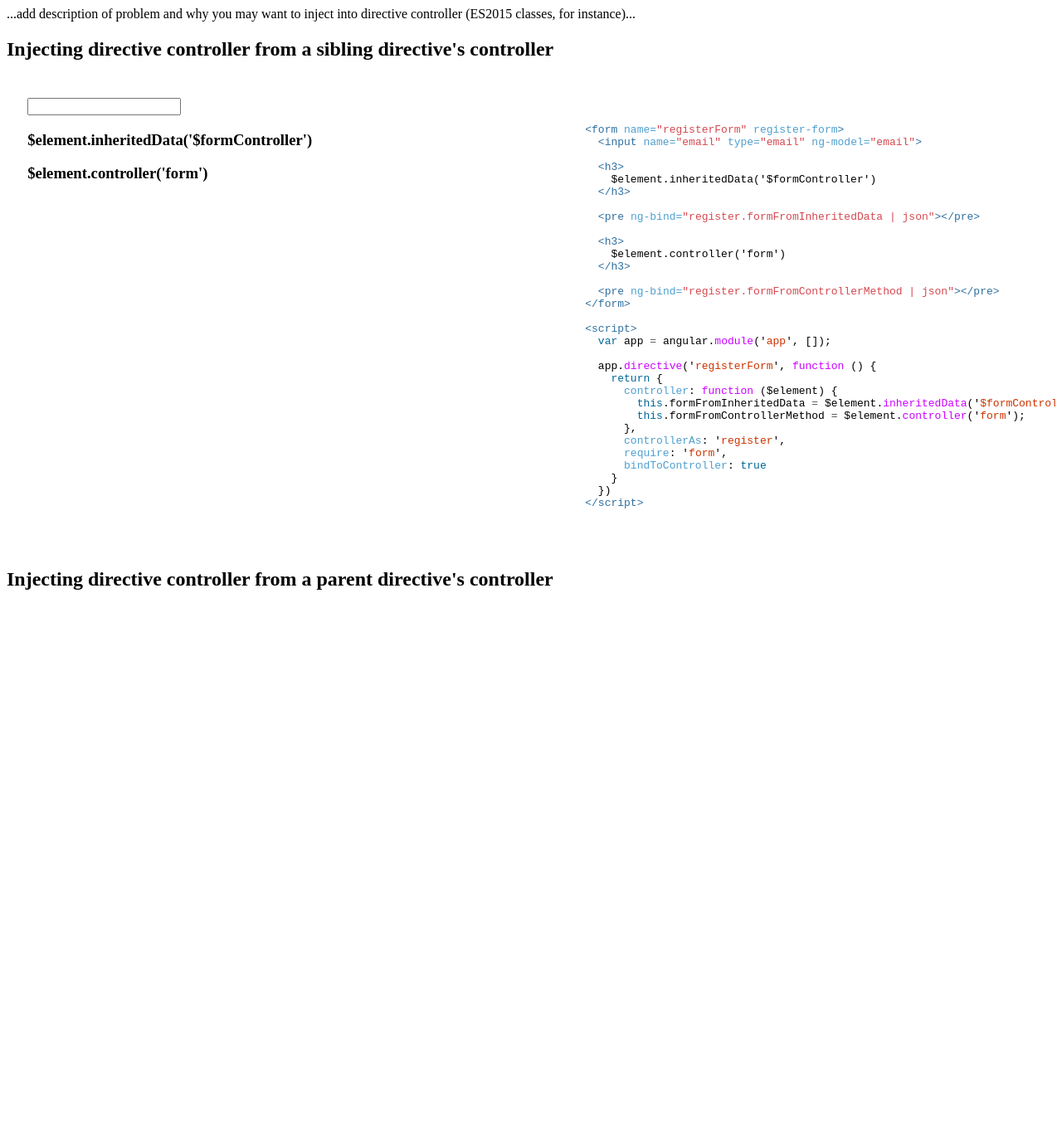
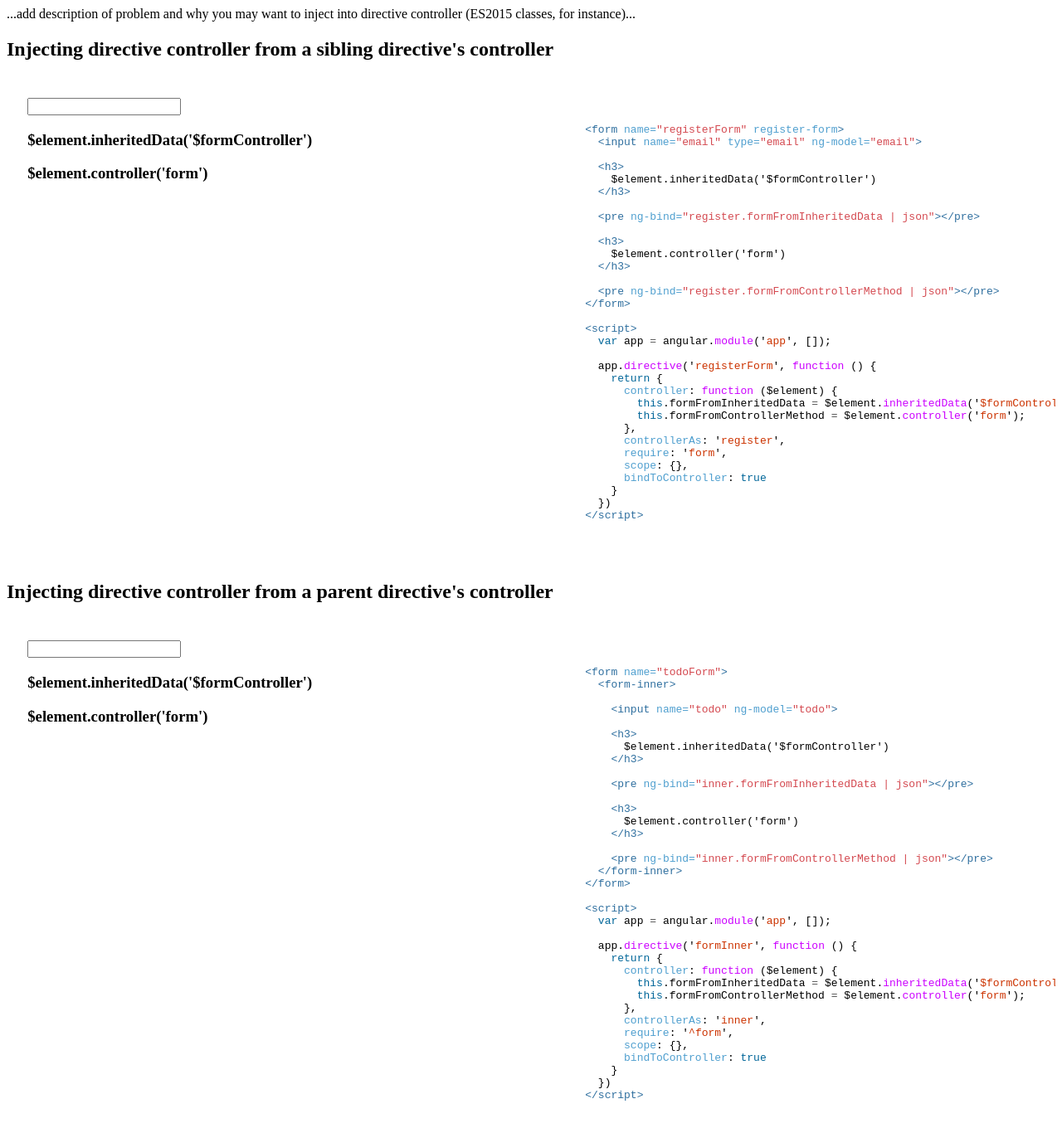
Before and after one commit to karlhorky/frontend-tricks, a Jekyll site: the page built from angular-1-inject-required-directive-controller-into-directive-controller/index.html, in a window 1280 px wide and 1400 px high, scrolled down 72 px. Shown: the top 1366 px of the window at 83% size. Built offline with Jekyll 4.4.1, drawn with Linux system fonts in a browser that asks for light colours; nearby versions of some CDN libraries; before the commit the page ends 900 px from its top, so only the background shows below that.

Commit message:
Try adding back second example with isolate scope

```diff
--- a/angular-1-inject-required-directive-controller-into-directive-controller/index.html
+++ b/angular-1-inject-required-directive-controller-into-directive-controller/index.html
@@ -54,6 +54,7 @@ title: AngularJS - Inject required directive controller into directive controlle
       },
       controllerAs: 'register',
       require: 'form',
+      scope: {},
       bindToController: true
     }
   })
@@ -74,3 +75,51 @@ title: AngularJS - Inject required directive controller into directive controlle
 <h2>
   Injecting directive controller from a parent directive's controller
 </h2>
+
+{% capture code %}
+<form name="todoForm">
+  <form-inner>
+
+    <input name="todo" ng-model="todo">
+
+    <h3>
+      $element.inheritedData('$formController')
+    </h3>
+
+    <pre ng-bind="inner.formFromInheritedData | json"></pre>
+
+    <h3>
+      $element.controller('form')
+    </h3>
+
+    <pre ng-bind="inner.formFromControllerMethod | json"></pre>
+  </form-inner>
+</form>
+
+<script>
+  var app = angular.module('app', []);
+
+  app.directive('formInner', function () {
+    return {
+      controller: function ($element) {
+        this.formFromInheritedData = $element.inheritedData('$formController');
+        this.formFromControllerMethod = $element.controller('form');
+      },
+      controllerAs: 'inner',
+      require: '^form',
+      scope: {},
+      bindToController: true
+    }
+  })
+</script>
+{% endcapture %}
+
+<section>
+  {{ code }}
+</section>
+
+<section>
+  {% highlight html %}
+    {{ code }}
+  {% endhighlight %}
+</section>
```
